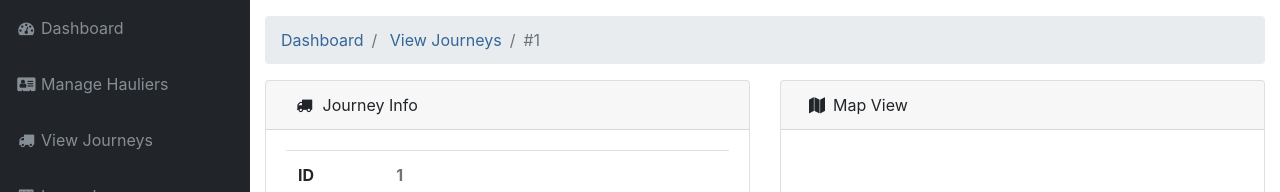
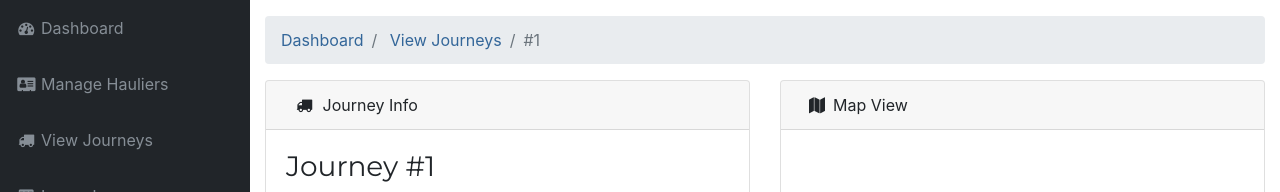
Before and after one commit to rhys3010/haulage_management_system, a PHP site: template resources/views/individual-journey.twig in a window 1280 px wide. Shown: the part 56-248 px from the top of the page. Run offline with PHP 8.4, Linux system fonts and the light colour scheme; the template is opened without the code that fills it: most values are stand-ins (such as "Sample title", 1, 10 or a date in 2020); lists and menus that the app fills with data are empty; some libraries are stand-ins or nearby versions.

Commit message:
Added delete support for journeys

```diff
--- a/config/routes.php
+++ b/config/routes.php
@@ -64,6 +64,9 @@
   // Remove Hauliers
   $this->post('/hauliers/remove', 'HauliersController:postRemoveHaulier')->setName('hauliers.remove');
 
+  // Remove Journeys
+  $this->post('/journeys/remove', 'JourneyController:postRemoveJourney')->setName('journeys.remove');
+
   // Admin Tools
   $this->get('/admin/manage-users', 'AdminToolsController:getManageUsers')->setName('admin.manage');
   $this->get('/admin/register', 'AdminToolsController:getRegisterUser')->setName('admin.register');
--- a/public/js/haulage-management-tables.js
+++ b/public/js/haulage-management-tables.js
@@ -40,7 +40,7 @@
       "targets": -1,
       "width": "1%",
       "data": null,
-      "defaultContent": "<a class='btn btn-primary btn-sm text-white'>View Journey</a>",
+      "defaultContent": "<a class='btn btn-primary btn-sm text-white'>Details</a>",
     }]
   });
 
--- a/public/js/haulage-management-tables.min.js
+++ b/public/js/haulage-management-tables.min.js
@@ -1 +1 @@
-function getSearchParam(){for(var a,e=[],t=window.location.href.slice(window.location.href.indexOf("?")+1).split("&"),r=0;r<t.length;r++)a=t[r].split("="),e.push(a[0]),e[a[0]]=a[1];return e}$(document).ready(function(){$("#hauliersTable").DataTable({search:{search:getSearchParam().search},columnDefs:[{width:"10%",targets:3},{width:"1%",targets:4}]}),$("#usersTable").DataTable({columnDefs:[{width:"1%",targets:5}]});var e=$("#journeysTable").DataTable({order:[[4,"desc"]],ajax:"/journeys/view/data",search:{search:getSearchParam().search},columnDefs:[{targets:-1,width:"1%",data:null,defaultContent:"<a class='btn btn-primary btn-sm text-white'>View Journey</a>"}]});$("#journeysTable tbody").on("click","a",function(){var a=e.row($(this).parents("tr")).data();document.location.href="/journeys/view/"+a[0]}),$(".spinner").hide()});
+function getSearchParam(){for(var a,e=[],t=window.location.href.slice(window.location.href.indexOf("?")+1).split("&"),r=0;r<t.length;r++)a=t[r].split("="),e.push(a[0]),e[a[0]]=a[1];return e}$(document).ready(function(){$("#hauliersTable").DataTable({search:{search:getSearchParam().search},columnDefs:[{width:"10%",targets:3},{width:"1%",targets:4}]}),$("#usersTable").DataTable({columnDefs:[{width:"1%",targets:5}]});var e=$("#journeysTable").DataTable({order:[[4,"desc"]],ajax:"/journeys/view/data",search:{search:getSearchParam().search},columnDefs:[{targets:-1,width:"1%",data:null,defaultContent:"<a class='btn btn-primary btn-sm text-white'>Details</a>"}]});$("#journeysTable tbody").on("click","a",function(){var a=e.row($(this).parents("tr")).data();document.location.href="/journeys/view/"+a[0]}),$(".spinner").hide()});
--- a/resources/views/individual-journey.twig
+++ b/resources/views/individual-journey.twig
@@ -21,6 +21,10 @@
               <i class="fa fa-fw fa-truck mx-2"></i>Journey Info
             </div>
             <div class="card-body">
+              <h3 class="pull-left">Journey #{{ journey.journey.id }}</h3>
+              {% if auth.user.admin %}
+                <button class="btn btn-danger btn-sm text-white my-2 pull-right" data-toggle="modal" data-id="{{ journey.journey.id }}" data-name="Journey #{{ journey.journey.id }}" data-action-path="{{ path_for('journeys.remove') }}" data-target="#confirmDeleteModal" onclick="populateConfirmDeleteModal(this)">Delete</button>
+              {% endif %}
               <table class="table">
                 <tbody>
                   <tr>
--- a/resources/views/templates/partials/nav.twig
+++ b/resources/views/templates/partials/nav.twig
@@ -17,7 +17,7 @@
           <span class="nav-link-text">Manage Hauliers</span>
         </a>
       </li>
-      <li class="nav-item {{ route == 'journeys.add' ? 'active' : '' }}" data-toggle="tooltip" data-placement="right" title="View Journeys">
+      <li class="nav-item {{ route == 'journeys.view' ? 'active' : '' }}" data-toggle="tooltip" data-placement="right" title="View Journeys">
         <a class="nav-link" href="{{ path_for('journeys.view') }}">
           <i class="fa fa-fw fa-truck"></i>
           <span class="nav-link-text">View Journeys</span>
```
Also changed, not shown: src/Controllers/JourneyController.php (+14 -0 lines).
